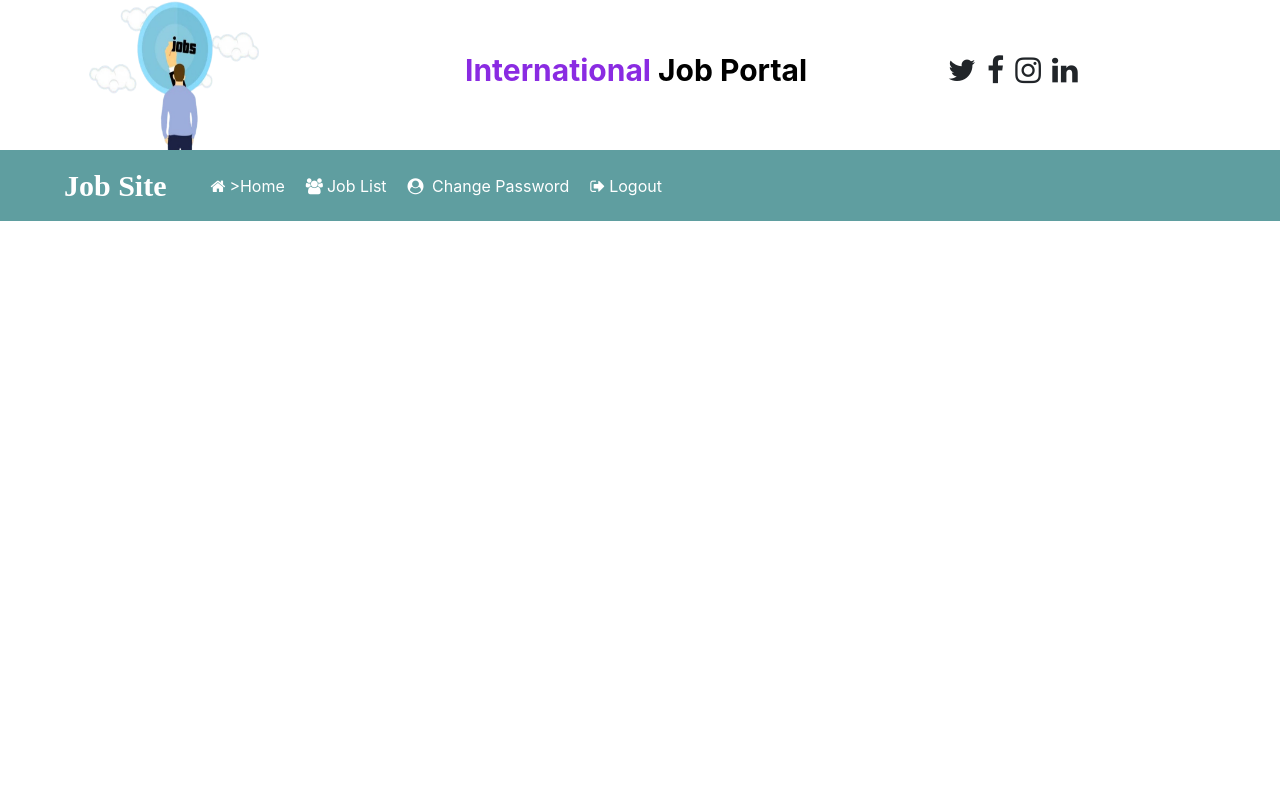
After one commit to auvishekdas/drf-job-portal-api, a Django app: template Jobportal/Job/templates/user_navigation.html in a window 1280 px wide. The commit adds this page. Run offline with Django 3.2, Linux system fonts and the light colour scheme; the template is opened without the code that fills it, so the values that code supplies are empty.

Commit message:
Update full repository

```diff
--- a/Jobportal/Job/templates/user_home.html
+++ b/Jobportal/Job/templates/user_home.html
@@ -2,6 +2,6 @@
 
 {% block body %}
 
-{% include 'navigation.html' %}
+{% include 'user_navigation.html' %}
 
 {% endblock %}
--- /dev/null
+++ b/Jobportal/Job/templates/user_navigation.html
@@ -0,0 +1,87 @@
+<html>
+<head>
+    {% load static %}
+    <title>International Job Portal</title>
+    <meta charset="utf-8">
+  <meta name="viewport" content="width=device-width, initial-scale=1">
+  <link rel="stylesheet" href="https://cdn.jsdelivr.net/npm/bootstrap@4.6.2/dist/css/bootstrap.min.css">
+  <script src="https://cdn.jsdelivr.net/npm/jquery@3.7.1/dist/jquery.slim.min.js"></script>
+  <script src="https://cdn.jsdelivr.net/npm/popper.js@1.16.1/dist/umd/popper.min.js"></script>
+  <script src="https://cdn.jsdelivr.net/npm/bootstrap@4.6.2/dist/js/bootstrap.bundle.min.js"></script>
+  <link rel="stylesheet" href="https://cdnjs.cloudflare.com/ajax/libs/font-
+awesome/4.7.0/css/font-awesome.min.css">
+<style>
+.nav-link{
+color : white !important ;
+margin-right: 5px !important;
+white-space: nowrap;
+}
+
+.nav-link:hover{
+color : black !important ;
+font-weight: bold;
+background-color: burlywood;
+border-radius: 10px;
+white-space: nowrap;
+}
+
+.navbar-brand:hover{
+color : black !important ;
+white-space: nowrap;
+}
+
+</style>
+</head>
+<body>
+<div class="container">
+    <div class="row">
+        <div class="col-sm-4">
+            <img src="{% static 'images/images (12).jpg.png' %}" width="180px" height="150px">
+        </div>
+
+        <div class="col-sm-4 mt-5">
+            <span style="font-weight: bold; font-size: 30px">
+                <span style="color:blueviolet"> International</span>
+                <span style="color: black"> Job Portal</span>
+            </span>
+
+        </div>
+
+        <div class="col-sm-4 mt-5" style="padding-left: 10%">
+    <span style="font-weight: bold; font-size: 30px">
+        <span><i class="fa fa-twitter pl-1"></i></span>
+        <span><i class="fa fa-facebook pl-1"></i></span>
+        <span><i class="fa fa-instagram pl-1"></i></span>
+        <span><i class="fa fa-linkedin pl-1"></i></span>
+
+    </span>
+        </div>
+
+    </div>
+
+</div>
+
+<nav class="navbar navbar-expand-sm" style="background-color: cadetblue">
+    <a class="navbar-brand text-white pl-5 font-weight-bold" style="font-family: 'Monotype Corsiva' ; font-size: 30px ">Job Site</a>
+
+<ul class="navbar-nav">
+    <li class="nav-item">
+        <a class="nav-link" href="{% url 'user_home' %}" style="margin-left: 20px" ><i class="fa fa-home mr-1"></i>>Home</a>
+    </li>
+
+    <li class="nav-item">
+        <a class="nav-link" href="#" ><i class="fa fa-users mr-1"></i>Job List</a>
+    </li>
+
+    <li class="nav-item">
+        <a class="nav-link" href="#" ><i class="fa fa-user-circle mr-1"></i> Change Password</a>
+    </li>
+
+    <li class="nav-item">
+        <a class="nav-link" href="{% url 'Logout' %}" ><i class="fa fa-sign-out mr-1"></i>Logout</a>
+    </li>
+
+</ul>
+</nav>
+</body>
+</html>
--- a/Jobportal/Job/views.py
+++ b/Jobportal/Job/views.py
@@ -1,7 +1,7 @@
 from django.shortcuts import render,redirect
 from .models import *
 from django.contrib.auth.models import User
-from django.contrib.auth import authenticate,login
+from django.contrib.auth import authenticate,login,logout
 
 # Create your views here.
 
@@ -40,6 +40,10 @@ def user_home(request):
         return redirect('user_login')
     return render(request,'user_home.html')
 
+def Logout(request):
+    logout(request)
+    return redirect('index')
+
 
 def user_signup(request):
     error = ""
--- a/Jobportal/Jobportal/urls.py
+++ b/Jobportal/Jobportal/urls.py
@@ -28,5 +28,6 @@ urlpatterns = [
     path('recruiter_login', recruiter_login, name = "recruiter_login"),
     path('user_signup', user_signup, name = "user_signup"),
     path('user_home', user_home, name = "user_home"),
+    path('Logout', Logout, name = "Logout"),
 
 ]+static(settings.MEDIA_URL, document_root=settings.MEDIA_ROOT)
```
Also changed, not shown: README.md.
